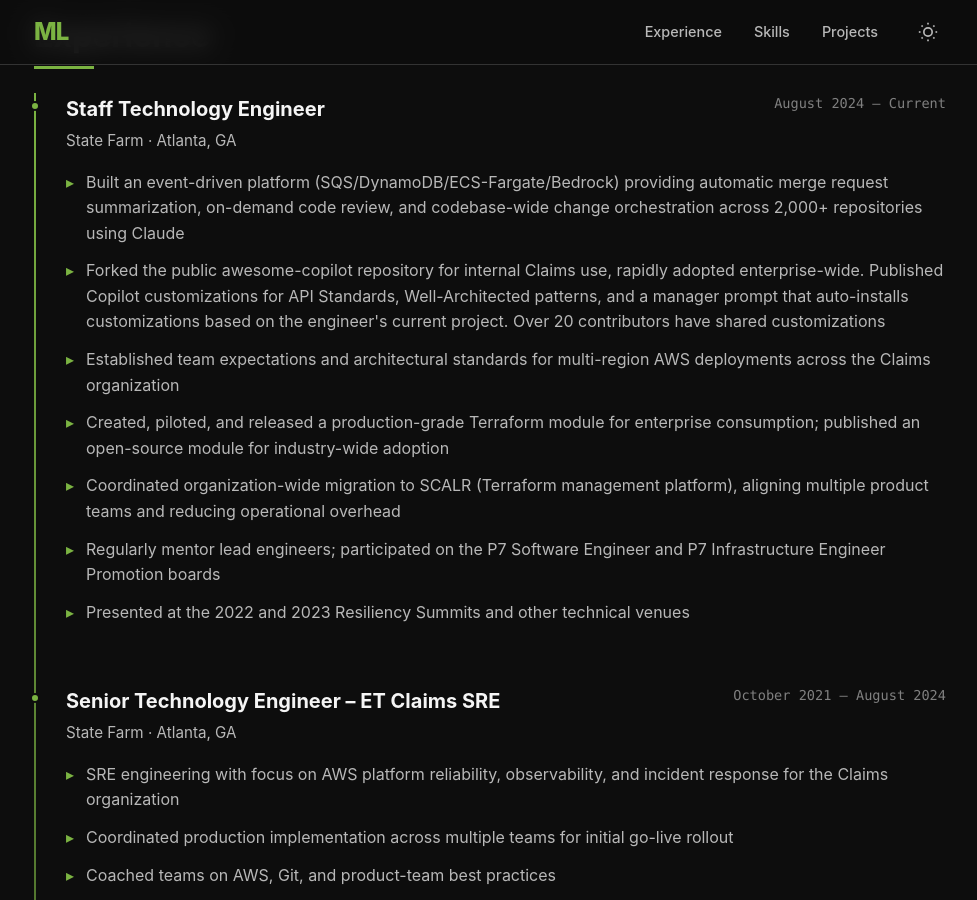
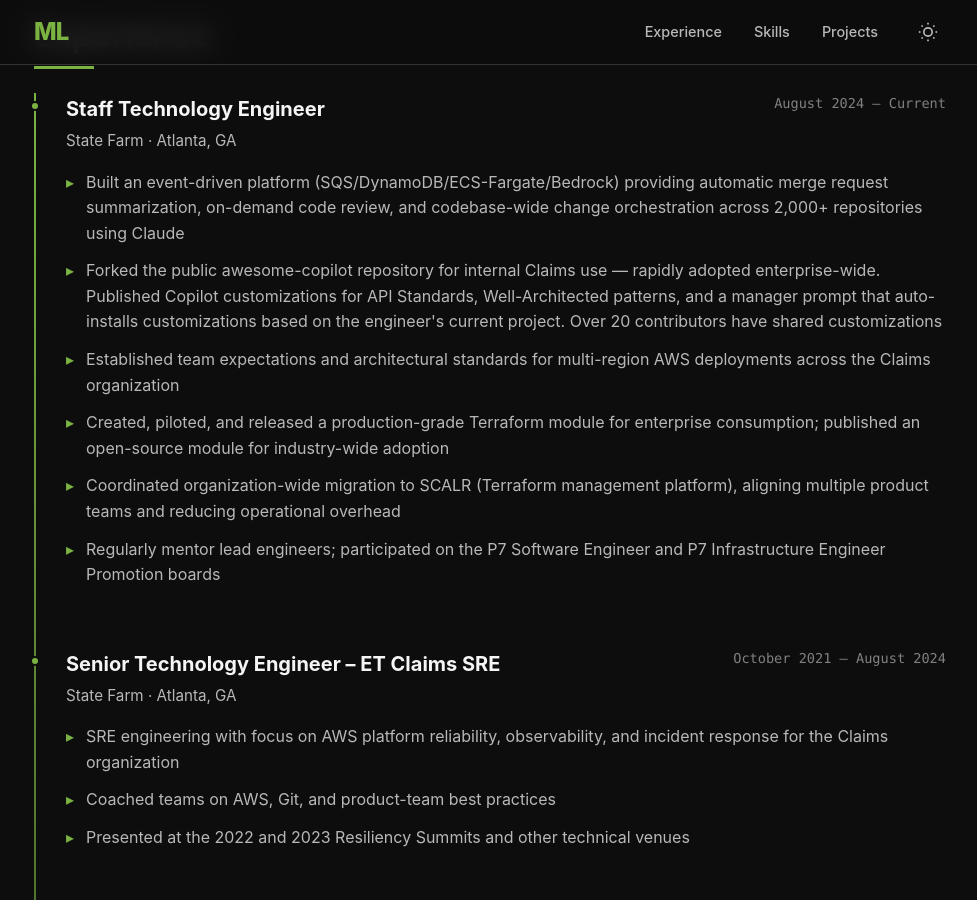
Before and after one commit to lyonsden/resume, a Jekyll site: the page built from docs/index.html, in a window 1280 px wide and 900 px high, scrolled down 970 px. Shown: the whole window, without its empty margins (150-1127 px from the left). Built offline with Jekyll 4.4.1, drawn with Linux system fonts in a browser that asks for light colours; some of the changed text lies outside the part shown.

Commit message:
Fix: move Resiliency Summit presentations to correct role, remove go-live rollout bullet, fix Greater Atlanta

```diff
--- a/docs/index.html
+++ b/docs/index.html
@@ -40,8 +39,8 @@ title: Michael Lyons | Staff Technology Engineer
         </div>
         <ul class="timeline-highlights">
           <li>SRE engineering with focus on AWS platform reliability, observability, and incident response for the Claims organization</li>
-          <li>Coordinated production implementation across multiple teams for initial go-live rollout</li>
           <li>Coached teams on AWS, Git, and product-team best practices</li>
+          <li>Presented at the 2022 and 2023 Resiliency Summits and other technical venues</li>
         </ul>
       </div>
       <div class="timeline-item">
@@ -64,13 +63,12 @@ title: Michael Lyons | Staff Technology Engineer
           <li>Implemented GitOps and Terraform Enterprise for production deployment pipelines</li>
           <li>Developed CloudWatch queries for monitoring and reporting needs</li>
           <li>Coached teams on AWS, Git, and product-team best practices</li>
-          <li>Coordinated production implementation across multiple teams for initial go-live rollout</li>
           <li>Led Hack Day ATL events (2020, 2021) and piloted AWS Deep Racer as additional volunteer initiatives</li>
         </ul>
       </div>
       <div class="timeline-item">
         <div class="timeline-header">
-          <div><h3 class="timeline-role">Software Developer Technical Lead – Digital Claims</h3><p class="timeline-company">State Farm · Greater Atlanta, GA</p></div>
+          <div><h3 class="timeline-role">Software Developer Technical Lead – Digital Claims</h3><p class="timeline-company">State Farm · Atlanta, GA</p></div>
           <span class="timeline-period">July 2018 – January 2021</span>
         </div>
         <ul class="timeline-highlights">
@@ -132,7 +130,7 @@ title: Michael Lyons | Staff Technology Engineer
       </div>
       <div class="project-card">
         <h3 class="project-title">Enterprise Copilot Customizations</h3>
-        <p class="project-description">Forked the public awesome-copilot repository for internal Claims use, rapidly adopted enterprise-wide. Published customizations for API Standards, Well-Architected patterns, and a manager prompt that auto-installs relevant customizations. Over 20 contributors.</p>
+        <p class="project-description">Forked the public awesome-copilot repository for internal Claims use — rapidly adopted enterprise-wide. Published customizations for API Standards, Well-Architected patterns, and a manager prompt that auto-installs relevant customizations. Over 20 contributors.</p>
         <div class="project-tags"><span class="badge">GitHub Copilot</span><span class="badge">AI-Assisted Development</span></div>
       </div>
       <div class="project-card">
```
Also changed, not shown: other parts of docs/index.html (+1 -2 lines).
